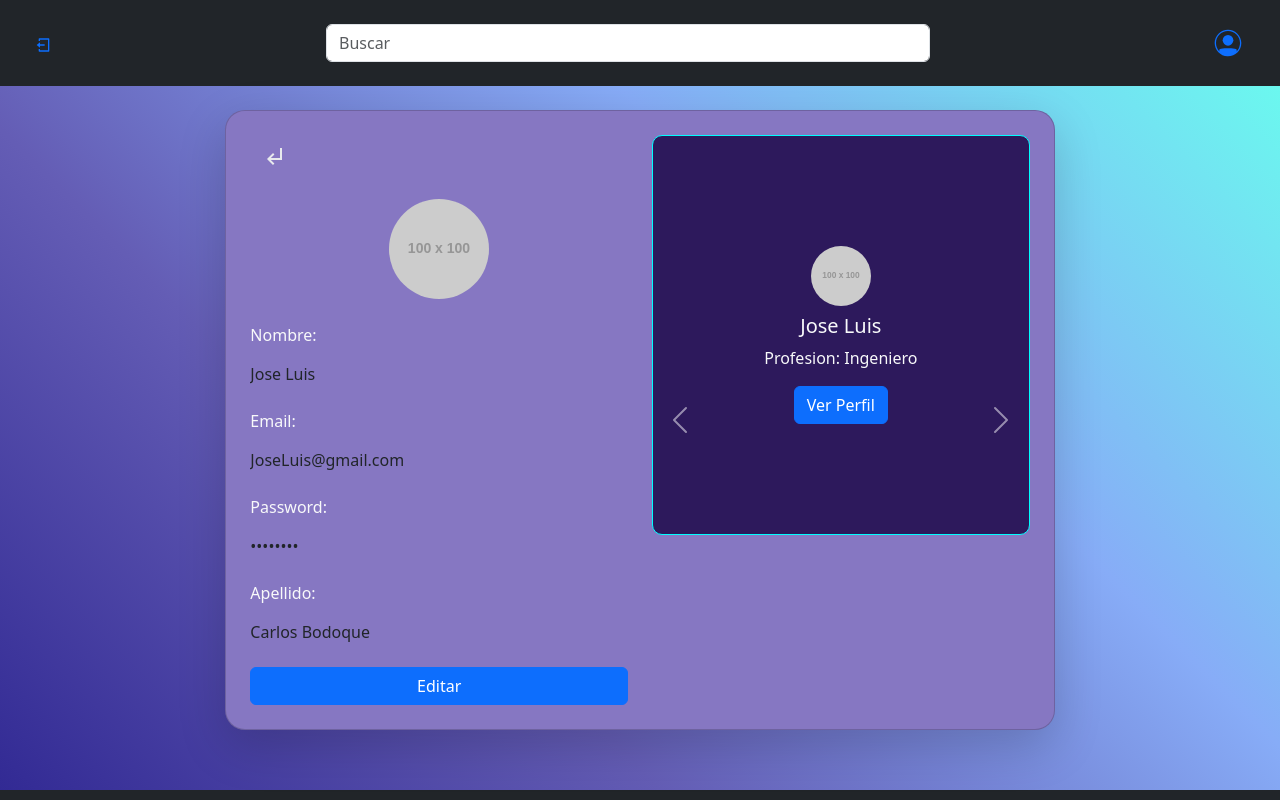
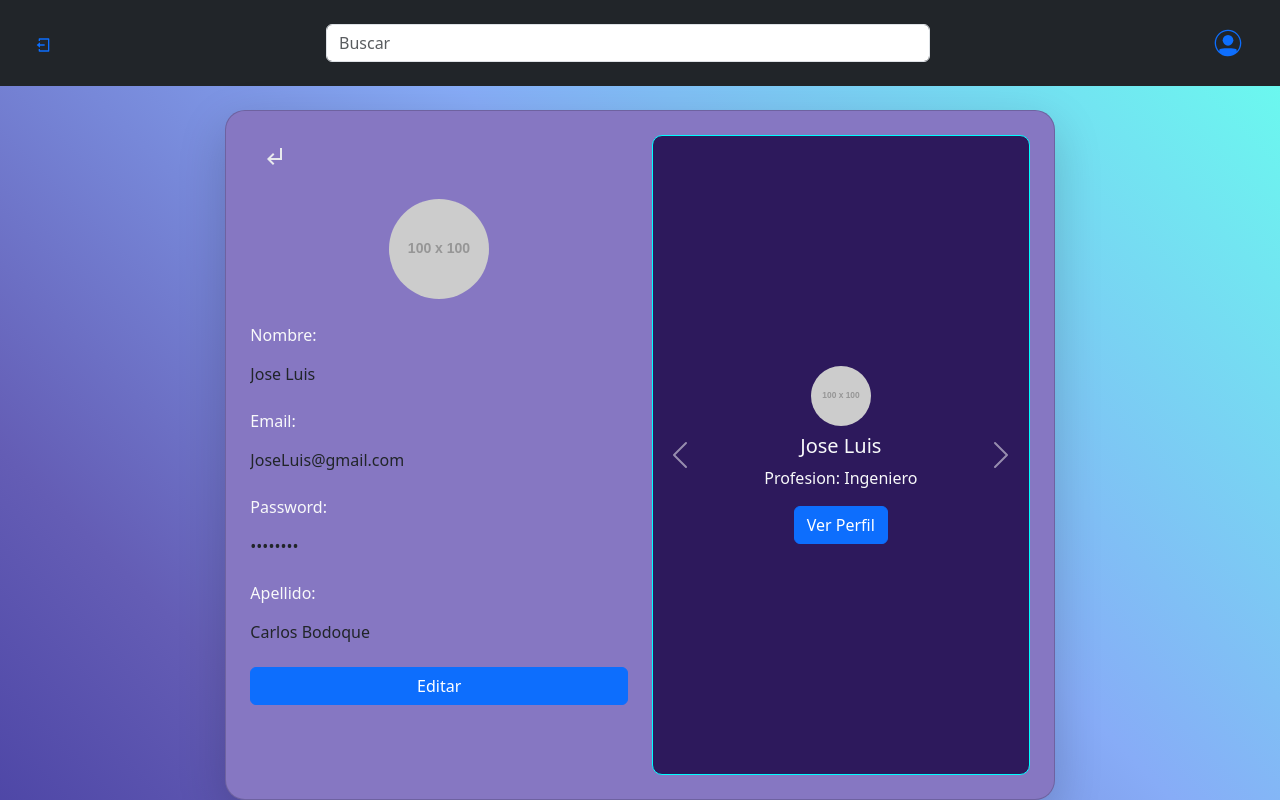
Before and after one commit to Ingbakk16/FrontProyectFinal, a React (Vite) app: page /profile in a window 1280 px wide. Both pictures are taken after typing "name@example.com", "Sample123" into the empty fields and a click on the button "Iniciar sesión". Shown: the top 800 px of the page. Built offline with nearby package versions, Linux system fonts and the light colour scheme.

Commit message:
ProfileUser minus correction

```diff
--- a/src/components/ProfileUser/Profile.jsx
+++ b/src/components/ProfileUser/Profile.jsx
@@ -69,13 +69,12 @@ const Profile = ({ Name, Email, Surname, Password, profileImage }) => {
     <>
       <Header />
 
-      <Container fluid className="py-4" style={{ background: "linear-gradient(45deg, #322A94, #645DB5, #87ACF7, #6BF8EF)", minHeight: "calc(100vh - 56px - 40px)" }}>
+      <Container fluid className="py-4" style={{ background: "linear-gradient(45deg, #322A94, #645DB5, #87ACF7, #6BF8EF)", minHeight: "calc(100vw - 56px - 40px)" }}>
         <Row className="justify-content-center">
-          <Col md={8} xs={12}>
+          <Col md={8}>
             <Card className="p-4 shadow-lg" style={{ backgroundColor: "#8677C2", borderRadius: "20px" }}>
               <Row>
-                {/* Izquierda - Información de perfil */}
-                <Col md={6} xs={12}>
+                <Col md={6}>
                   <div className="d-flex align-items-center mb-4">
                     <Button variant="link" className="text-light" onClick={backHandler}>
                       <i className="bi bi-arrow-left text-dark">
@@ -86,7 +85,7 @@ const Profile = ({ Name, Email, Surname, Password, profileImage }) => {
                     </Button>
                   </div>
                   <div className="text-center mb-4">
-                    <Image src={formData.profileImage} roundedCircle className="img-fluid" />
+                    <Image src={formData.profileImage} roundedCircle />
                   </div>
                   <Form>
                     <Form.Group className="mb-3">
@@ -154,19 +153,20 @@ const Profile = ({ Name, Email, Surname, Password, profileImage }) => {
                   </Form>
                 </Col>
 
-                {/* Derecha - Carrusel con WorkerProfile Preview y Agregar Profesión */}
-                <Col md={6} xs={12} className="d-flex flex-column align-items-center">
+                <Col md={6} className="d-flex flex-column align-items-center">
+  {/* Carousel containing WorkerProfile Preview and Add Profession */}
   <Carousel indicators={false} controls={true} className="w-100 h-100">
     <Carousel.Item>
+      {/* WorkerProfile Preview */}
       <div className="d-flex flex-column justify-content-center align-items-center text-light"
         style={{
           border: "1px solid #00FFFF",
           borderRadius: "10px",
           padding: "10px",
           backgroundColor: "#2D195C",
-                          height: "50vh"  // Cambiar a 50vh para altura adaptable al viewport
+          height: "50vw"
         }}>
-                        <Image src={formData.profileImage} roundedCircle className="mb-2 img-fluid" style={{ width: "60px", height: "60px" }} />
+        <Image src={formData.profileImage} roundedCircle className="mb-2" style={{ width: "60px", height: "60px" }} />
         <h5>{formData.Name}</h5>
         <p>Profesion: {mono.profession}</p>
         <Button onClick={EditWorkerHandler} variant="primary">
@@ -176,13 +176,14 @@ const Profile = ({ Name, Email, Surname, Password, profileImage }) => {
     </Carousel.Item>
 
     <Carousel.Item>
+      {/* Add Profession Section */}
       <div className="d-flex flex-column justify-content-center align-items-center"
         style={{
           border: "2px dashed #00FFFF",
           borderRadius: "10px",
           padding: "20px",
           backgroundColor: "#322A94",
-                          height: "50vh"  // Cambiar a 50vh para altura adaptable al viewport
+          height: "50vw"
         }}>
         <div style={{ fontSize: "60px", color: "#00FFFF" }}>+</div>
         <p className="text-light text-center">
```
Lines whose indentation alone changed are shown as unchanged.
